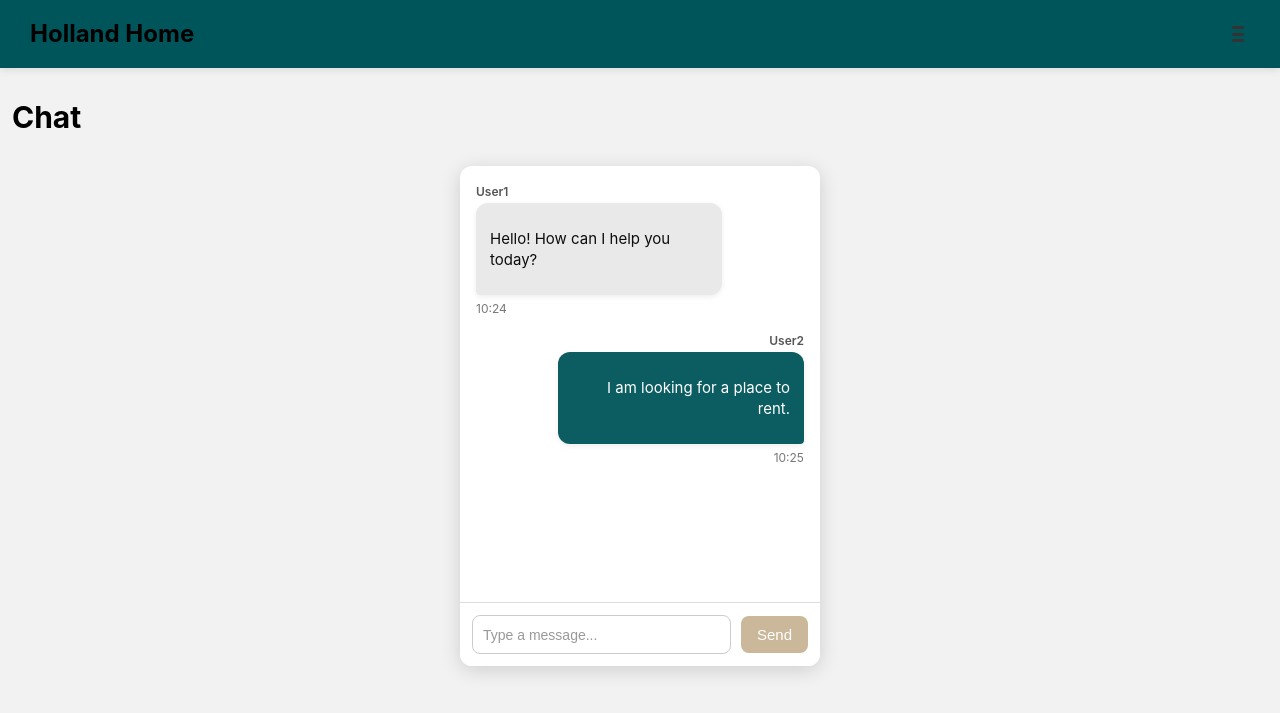
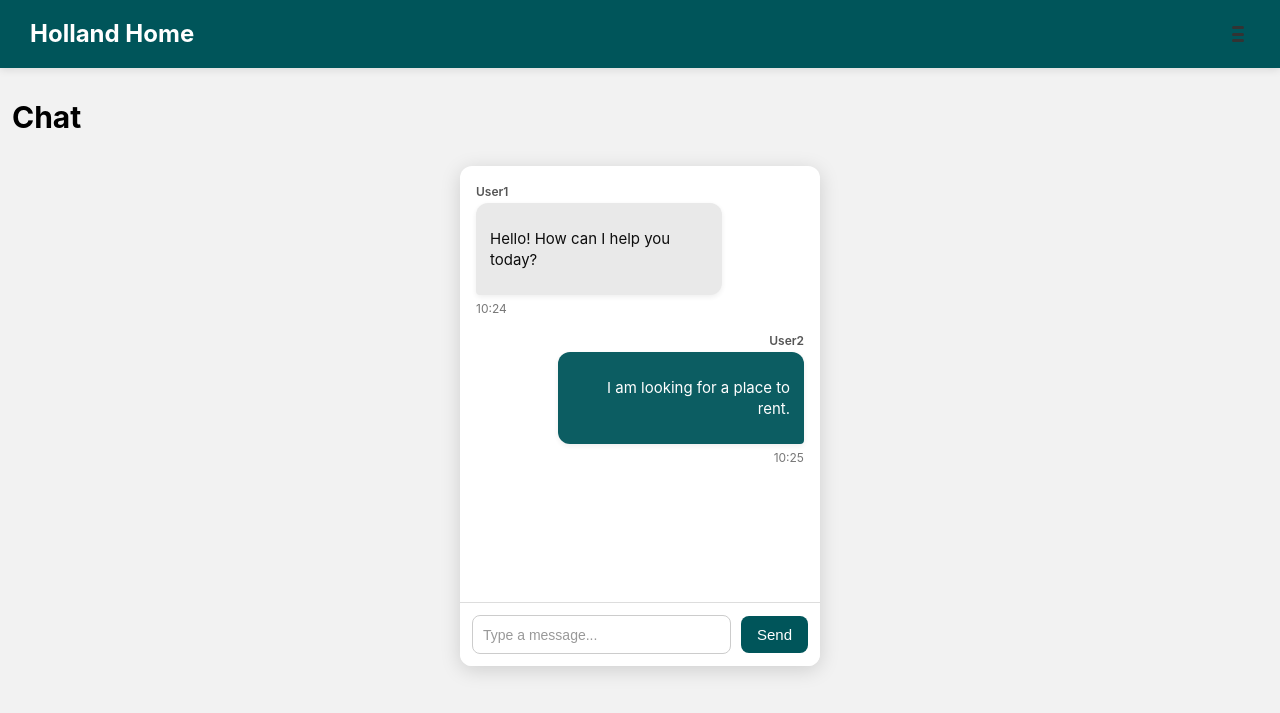
Before and after one commit to zaysea123/Holland_Home, a Django app: page /chat/ in a window 1280 px wide. Shown: the top 713 px of the page. Run offline with Django 5.2, Linux system fonts and the light colour scheme.

Commit message:
Changed some colors in chat page, also changed the color of the logo

```diff
--- a/Holland_Home/page/static/page/chat.css
+++ b/Holland_Home/page/static/page/chat.css
@@ -21,7 +21,7 @@ body {
 .header .logo {
     font-size: 24px;
     font-weight: bold;
-    color: black;
+    color: white;
 }
 
 .header .burger {
@@ -158,7 +158,7 @@ body {
 
 .chat-send-btn {
     padding: 10px 16px;
-    background-color: #cbb799;
+    background-color: #00555a;
     color: white;
     border: none;
     border-radius: 8px;
```
